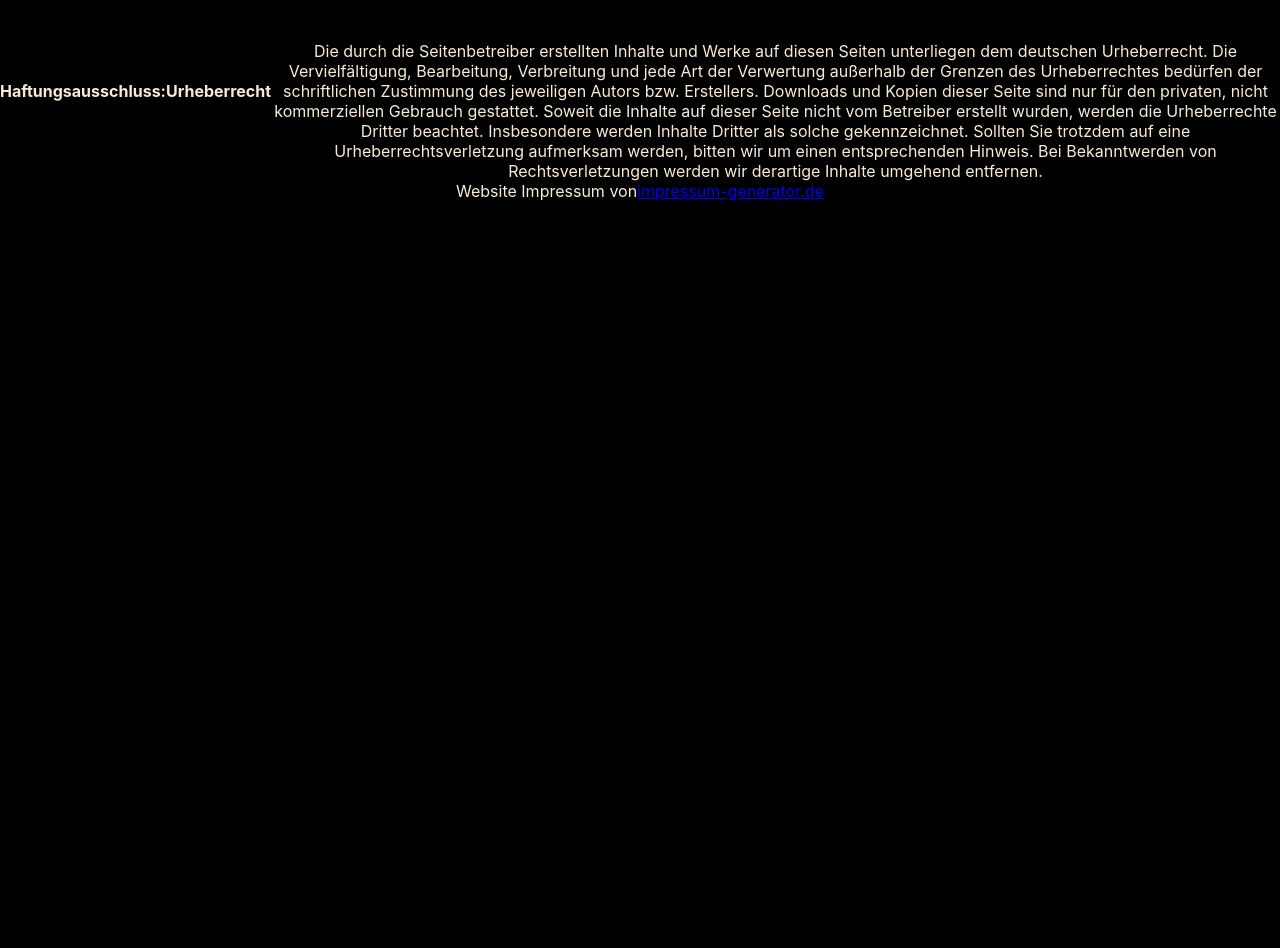
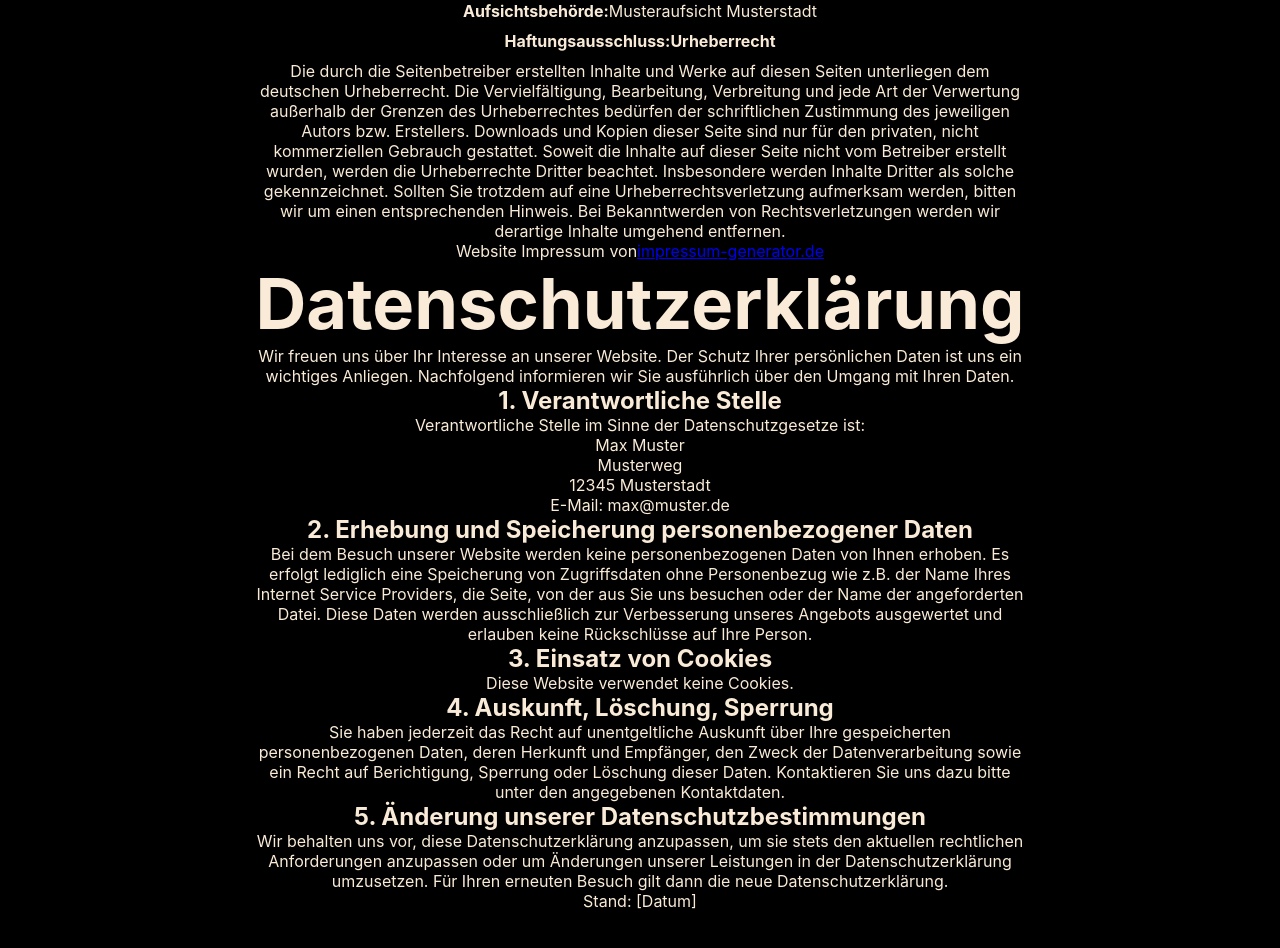
Before and after one commit to hereIsLucas/Multimedia, a React (Create React App) app in the folder media/: page /Impressum in a window 1280 px wide. Shown: the part 448-1396 px from the top of the page. Before the commit the page ends 800 px from the top, so only its background shows below. Built offline with nearby package versions, Linux system fonts and the light colour scheme.

Commit message:
fix: formating on contact me and impressum

```diff
--- a/media/src/pages/ContactMe.js
+++ b/media/src/pages/ContactMe.js
@@ -3,6 +3,7 @@ import './ContactMe.css';
 
 export default function ContactPage() {
   return (
+    <div id='body'>
       <div id="outerBody">
         <div>
           <h1>Contact Me</h1>
@@ -18,5 +19,7 @@ export default function ContactPage() {
           title="Google Maps Location"
         ></iframe>
       </div>
+    </div>
+
   )
 }
--- a/media/src/pages/Impressum.js
+++ b/media/src/pages/Impressum.js
@@ -1,17 +1,85 @@
 export default function AboutUs() {
     return (
-      <div>
+      <div id='body'>
         <div className='impressum'>
           <h1>Impressum</h1>
           <p>Angaben gemäß § 5 TMG</p>
-          <p>Max Muster<br />Musterweg<br />12345 Musterstadt<br /></p>
-          <p><strong>Vertreten durch: </strong><br />Lucas Iglecias<br /></p>
-          <p><strong>Kontakt:</strong><br />Telefon: 01234-789456<br />Fax: 1234-56789<br />E-Mail: <a href='mailto:max@muster.de'>max@muster.de</a></p>
-          <p><strong>Umsatzsteuer-ID: </strong><br />Umsatzsteuer-Identifikationsnummer gemäß §27a Umsatzsteuergesetz: Musterustid.<br /><br /><strong>Wirtschafts-ID: </strong><br />Musterwirtschaftsid<br /></p>
-          <p><strong>Aufsichtsbehörde:</strong><br />Musteraufsicht Musterstadt<br /></p>
-          <p><strong>Haftungsausschluss: </strong><br /><br /><strong>Urheberrecht</strong><br /><br />Die durch die Seitenbetreiber erstellten Inhalte und Werke auf diesen Seiten unterliegen dem deutschen Urheberrecht. Die Vervielfältigung, Bearbeitung, Verbreitung und jede Art der Verwertung außerhalb der Grenzen des Urheberrechtes bedürfen der schriftlichen Zustimmung des jeweiligen Autors bzw. Erstellers. Downloads und Kopien dieser Seite sind nur für den privaten, nicht kommerziellen Gebrauch gestattet. Soweit die Inhalte auf dieser Seite nicht vom Betreiber erstellt wurden, werden die Urheberrechte Dritter beachtet. Insbesondere werden Inhalte Dritter als solche gekennzeichnet. Sollten Sie trotzdem auf eine Urheberrechtsverletzung aufmerksam werden, bitten wir um einen entsprechenden Hinweis. Bei Bekanntwerden von Rechtsverletzungen werden wir derartige Inhalte umgehend entfernen.</p>
-          <p>Website Impressum von <a href="https://www.impressum-generator.de">impressum-generator.de</a></p>
+          <p>
+            Max Muster<br />
+            Musterweg<br />
+            12345 Musterstadt<br />
+          </p>
+          <p>
+            <strong>Vertreten durch:  </strong>
+            Lucas Iglecias<br />
+          </p>
+          <p>
+            <strong>Kontakt:</strong><br />
+            Telefon: 01234-789456<br />
+            Fax: 1234-56789<br />
+            E-Mail: lucasheroin@lernende.bbw.ch
+          </p>
+          <p>
+            <strong>Umsatzsteuer-ID: </strong><br />
+            Umsatzsteuer-Identifikationsnummer gemäß §27a Umsatzsteuergesetz: Musterustid.<br /><br />
+            <strong>Wirtschafts-ID: </strong>
+            Musterwirtschaftsid<br />
+          </p>
+          <p>
+            <strong>Aufsichtsbehörde:</strong>
+            Musteraufsicht Musterstadt<br />
+          </p>
+          <p>
+          <strong>Haftungsausschluss: </strong><br /><br />
+            <strong>Urheberrecht</strong><br /><br />
+          </p>
+          <p>
+            Die durch die Seitenbetreiber erstellten Inhalte und Werke auf diesen Seiten unterliegen dem deutschen Urheberrecht. Die Vervielfältigung, Bearbeitung, Verbreitung und jede Art der Verwertung außerhalb der Grenzen des Urheberrechtes bedürfen der schriftlichen Zustimmung des jeweiligen Autors bzw. Erstellers. Downloads und Kopien dieser Seite sind nur für den privaten, nicht kommerziellen Gebrauch gestattet. Soweit die Inhalte auf dieser Seite nicht vom Betreiber erstellt wurden, werden die Urheberrechte Dritter beachtet. Insbesondere werden Inhalte Dritter als solche gekennzeichnet. Sollten Sie trotzdem auf eine Urheberrechtsverletzung aufmerksam werden, bitten wir um einen entsprechenden Hinweis. Bei Bekanntwerden von Rechtsverletzungen werden wir derartige Inhalte umgehend entfernen.
+          </p>
+          <p>
+            Website Impressum von <a href="https://www.impressum-generator.de">impressum-generator.de</a>
+          </p>
         </div>
+        <div className='datenschutz'>
+        <h1>Datenschutzerklärung</h1>
+        <p>
+          Wir freuen uns über Ihr Interesse an unserer Website. Der Schutz Ihrer persönlichen Daten ist uns ein wichtiges Anliegen.
+          Nachfolgend informieren wir Sie ausführlich über den Umgang mit Ihren Daten.
+        </p>
+        <h2>1. Verantwortliche Stelle</h2>
+        <p>
+          Verantwortliche Stelle im Sinne der Datenschutzgesetze ist:
+        </p>
+        <p>
+          Max Muster<br />
+          Musterweg<br />
+          12345 Musterstadt<br />
+          E-Mail: max@muster.de<br />
+        </p>
+        <h2>2. Erhebung und Speicherung personenbezogener Daten</h2>
+        <p>
+          Bei dem Besuch unserer Website werden keine personenbezogenen Daten von Ihnen erhoben.
+          Es erfolgt lediglich eine Speicherung von Zugriffsdaten ohne Personenbezug wie z.B. der Name Ihres Internet Service Providers, die Seite, von der aus Sie uns besuchen oder der Name der angeforderten Datei.
+          Diese Daten werden ausschließlich zur Verbesserung unseres Angebots ausgewertet und erlauben keine Rückschlüsse auf Ihre Person.
+        </p>
+        <h2>3. Einsatz von Cookies</h2>
+        <p>
+          Diese Website verwendet keine Cookies.
+        </p>
+        <h2>4. Auskunft, Löschung, Sperrung</h2>
+        <p>
+          Sie haben jederzeit das Recht auf unentgeltliche Auskunft über Ihre gespeicherten personenbezogenen Daten, deren Herkunft und Empfänger, den Zweck der Datenverarbeitung sowie ein Recht auf Berichtigung, Sperrung oder Löschung dieser Daten.
+          Kontaktieren Sie uns dazu bitte unter den angegebenen Kontaktdaten.
+        </p>
+        <h2>5. Änderung unserer Datenschutzbestimmungen</h2>
+        <p>
+          Wir behalten uns vor, diese Datenschutzerklärung anzupassen, um sie stets den aktuellen rechtlichen Anforderungen anzupassen oder um Änderungen unserer Leistungen in der Datenschutzerklärung umzusetzen.
+          Für Ihren erneuten Besuch gilt dann die neue Datenschutzerklärung.
+        </p>
+        <p>
+          Stand: [Datum]
+        </p>
+      </div>
       </div>
     );
   }
```
Lines whose indentation alone changed are shown as unchanged.
